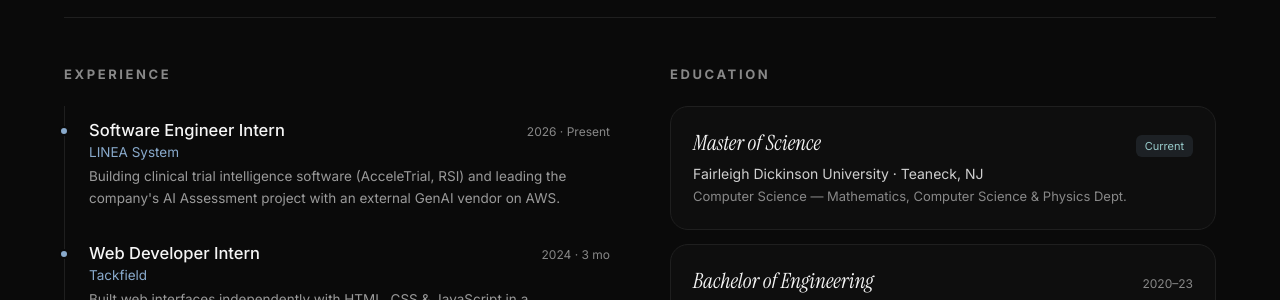
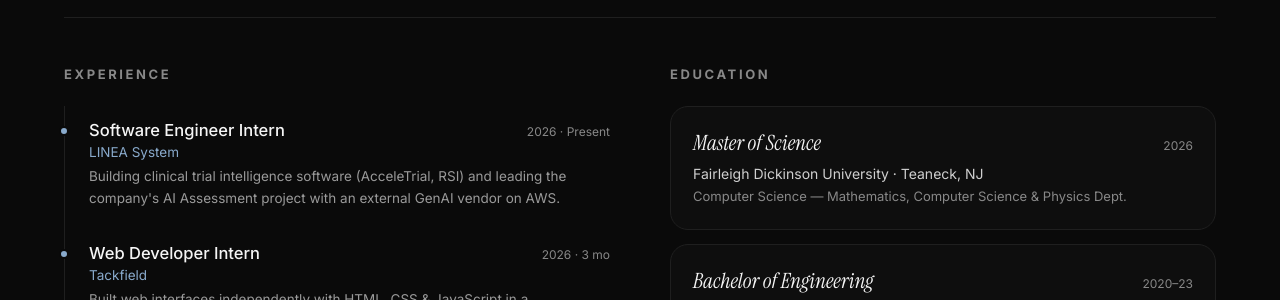
Before and after one commit to Vishesh559/Vishesh559.github.io, a plain HTML site: page index.html in a window 1280 px wide. Shown: the part 3340-3640 px from the top of the page. Drawn offline with Linux system fonts and the light colour scheme.

Commit message:
Fix Tackfield dates and education badge

```diff
--- a/index.html
+++ b/index.html
@@ -258,7 +258,7 @@
           </div>
           <div data-reveal data-delay="80" style="opacity:0;transform:translateY(28px);position:relative;padding:14px 0">
             <span style="position:absolute;left:-30px;top:20px;width:10px;height:10px;border-radius:50%;background:#89AACC;border:2px solid #0a0a0a"></span>
-            <div style="display:flex;justify-content:space-between;gap:12px;align-items:baseline"><span style="font-size:16.5px;font-weight:500">Web Developer Intern</span><span style="font-size:12px;color:#888;white-space:nowrap">2024 · 3 mo</span></div>
+            <div style="display:flex;justify-content:space-between;gap:12px;align-items:baseline"><span style="font-size:16.5px;font-weight:500">Web Developer Intern</span><span style="font-size:12px;color:#888;white-space:nowrap">2026 · 3 mo</span></div>
             <div style="font-size:13.5px;color:#89AACC;margin:4px 0 6px">Tackfield</div>
             <p style="font-size:13.5px;color:#9a9a9a;line-height:1.6">Built web interfaces independently with HTML, CSS & JavaScript in a professional environment.</p>
           </div>
@@ -274,7 +274,7 @@
         <h3 data-reveal style="opacity:0;transform:translateY(28px);font-size:13px;color:#888;text-transform:uppercase;letter-spacing:.2em;margin-bottom:24px">Education</h3>
         <div style="display:flex;flex-direction:column;gap:14px">
           <div data-reveal style="opacity:0;transform:translateY(28px);padding:22px;border-radius:18px;background:rgba(20,20,20,.4);border:1px solid #1f1f1f">
-            <div style="display:flex;justify-content:space-between;gap:12px;align-items:baseline"><span class="serif" style="font-size:21px">Master of Science</span><span style="font-size:11px;color:#9cc;background:rgba(137,170,204,.12);padding:4px 9px;border-radius:6px">Current</span></div>
+            <div style="display:flex;justify-content:space-between;gap:12px;align-items:baseline"><span class="serif" style="font-size:21px">Master of Science</span><span style="font-size:12px;color:#888">2026</span></div>
             <div style="font-size:14px;color:#cfcfcf;margin:8px 0 4px">Fairleigh Dickinson University · Teaneck, NJ</div>
             <p style="font-size:13px;color:#888;line-height:1.6">Computer Science — Mathematics, Computer Science & Physics Dept.</p>
           </div>
```
